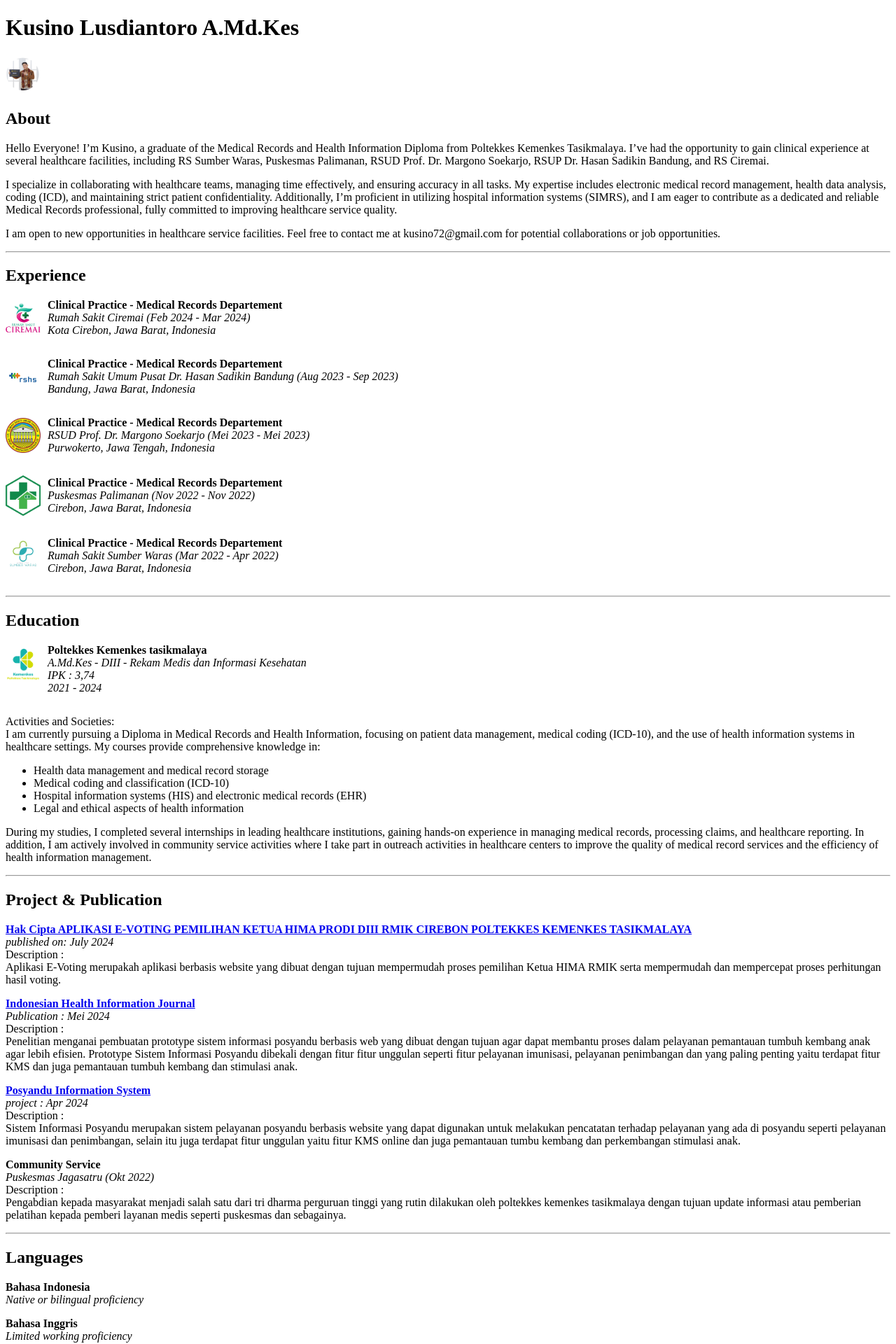
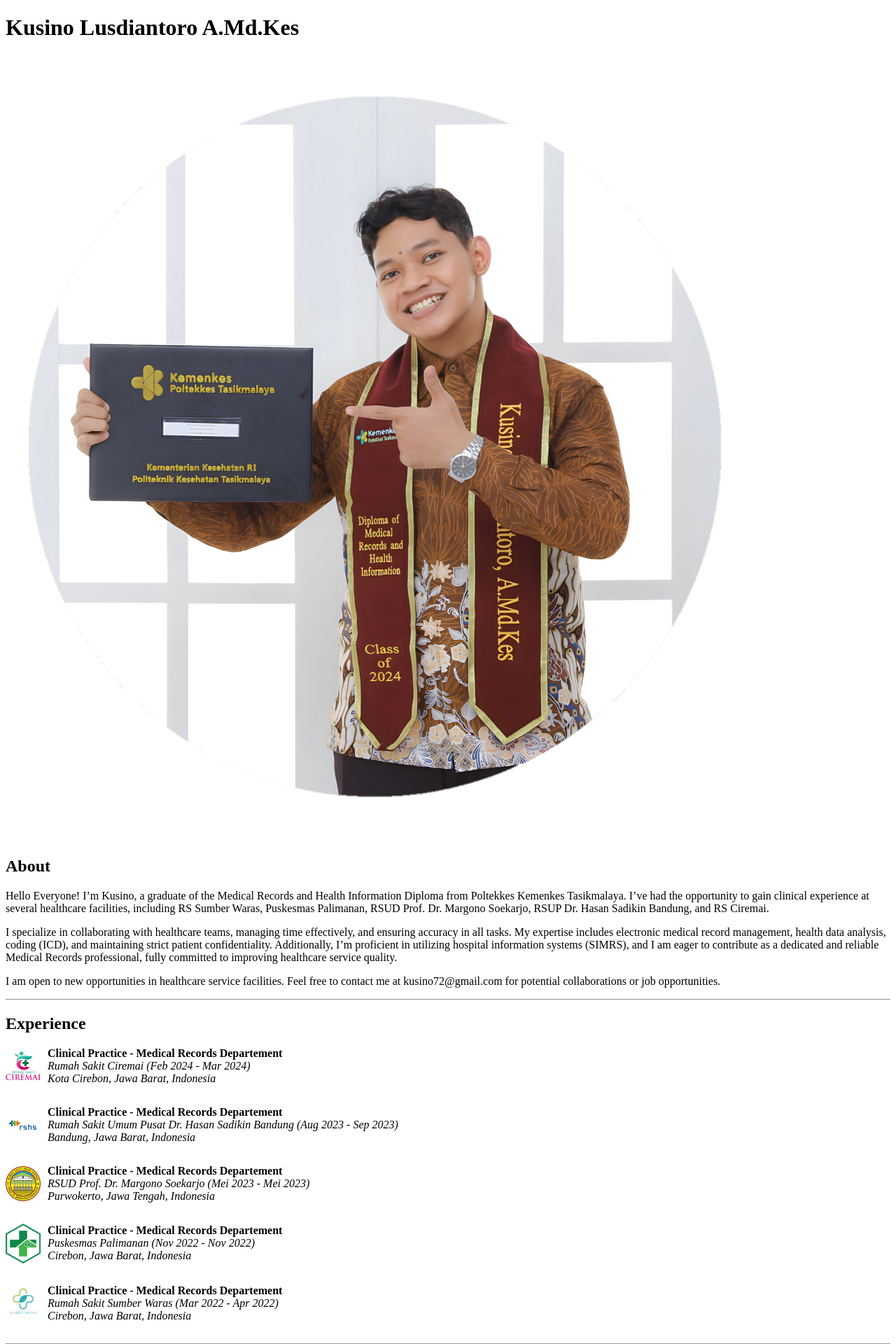
Before and after one commit to kusinolusdiantoro/portfolio, a Jekyll site: the page built from README.md, in a window 1280 px wide. Shown: the top 1920 px of the page at 70% size. Built offline with Jekyll 4.4.1, drawn with Linux system fonts in a browser that asks for light colours; our own code applies the rules of GitHub Pages for plain Markdown files.

Commit message:
Update default.html

```diff
--- a/_layouts/default.html
+++ b/_layouts/default.html
@@ -4,12 +4,12 @@
     <meta charset="UTF-8">
     <meta name="viewport" content="width=device-width, initial-scale=1.0">
     <title>{{ page.title }}</title>
-    <link rel="stylesheet" href="/assets/custom.css">
+    <link rel="stylesheet" href="{{ '/assets/custom.css' | relative_url }}">
 </head>
 <body>
     <header>
         <h1>{{ site.title }}</h1>
-        <img src="{{ site.logo }}" alt="Logo" />
+        <img src="{{ site.logo | relative_url }}" alt="Logo" />
     </header>
     <main>
         {{ content }}
```
